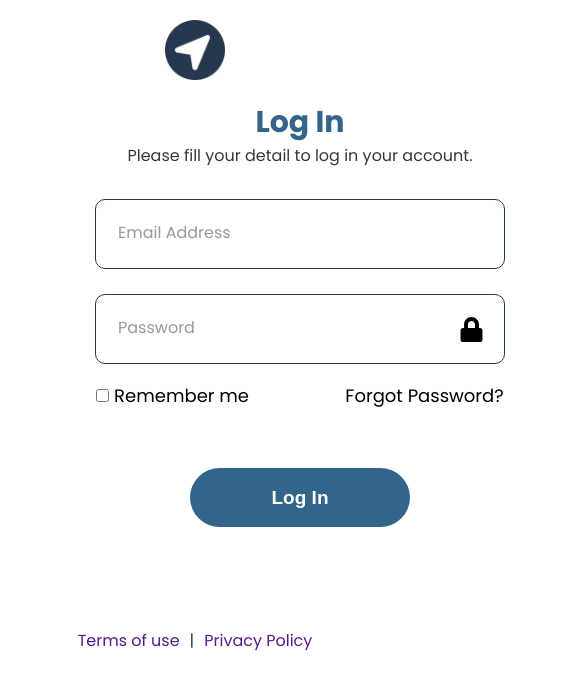
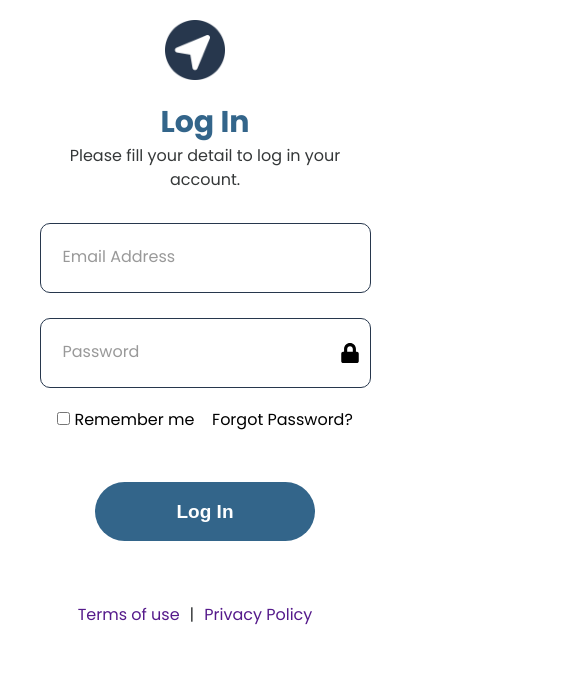
Before and after one commit to Roonaaan/CareerCompass, a React (Vite) app: page /Login in a window 390 px wide. Shown: the top 690 px of the page, 585 px wide, since content can reach past the window. Built offline with nearby package versions, Linux system fonts and the light colour scheme.

Commit message:
Log in Page Respinsive

```diff
--- a/src/landing/styles/Login.css
+++ b/src/landing/styles/Login.css
@@ -1,10 +1,18 @@
-.container{
+.container {
     display: flex;
     flex-direction: column;
     margin: auto;
     margin-top: 10px;
     width: 600px;
     padding-bottom: 30px;
+}
+
+
+@media only screen and (max-width: 600px) {
+    .container {
+        width: 90%;
+        padding: 0 0 0 20px;
+    }
 }
 
 .loginHeader{
@@ -15,10 +23,12 @@
     padding-top: 20px;
 }
 
+
 .loginHeaderText{
     display: flex;
     justify-content: center;
     margin-top: 10px;
+    text-align: center;
 }
 
 .logo{
@@ -49,7 +59,7 @@
     gap: 25px;
 }
 
-.input{
+.input {
     display: flex;
     align-items: center;
     margin: auto;
@@ -62,6 +72,15 @@
     border-width: 1px;
     position: relative;
 }
+
+
+@media only screen and (max-width: 450px) {
+    .input {
+        width: 100%;
+
+    }
+}
+
 
 .input input{
     height: 50px;
@@ -101,17 +120,33 @@ label{
     color: transparent;
 }
 
-.password{
+.password {
     display: flex;
     flex-direction: row;
     align-items: center;
     justify-content: space-evenly;
 }
 
+@media only screen and (max-width: 360px) {
+    .password {
+        flex-direction: column;
+        align-items: center;
+        justify-content: center;
+}
+}
+
+
 .remember-me{
     margin-top: 20px;
     color: #000;
     font-size: 18px;
+}
+
+@media only screen and (max-width: 450px) {
+    .remember-me {
+      font-size: 16px;
+
+    }
 }
 
 .forgot-password{
@@ -121,17 +156,39 @@ label{
     cursor: pointer;
 }
 
+@media only screen and (max-width: 450px) {
+    .forgot-password {
+      font-size: 16px;
+
+    }
+}
+
 .error-message{
     padding-left: 100px;
     padding-top: 1px;
     color: red;
 }
 
-.password-icon{
+.password-icon {
     transition: transform 0.2s ease-in-out;
     padding: 20px;
     font-size: 25px;
     display: flex;
+}
+
+
+@media only screen and (max-width: 450px) {
+    .password-icon {
+        padding: 10px;
+        font-size: 20px;
+    }
+}
+
+@media only screen and (max-width: 360px) {
+    .password-icon {
+
+        font-size: 20px;
+    }
 }
 
 .show-password-button{
@@ -143,7 +200,8 @@ label{
 .submit-container{
     display: flex;
     gap: 30px;
-    margin: 60px auto;
+    margin: 50px auto;
+    align-items: center;
 }
 
 .submit{
```
